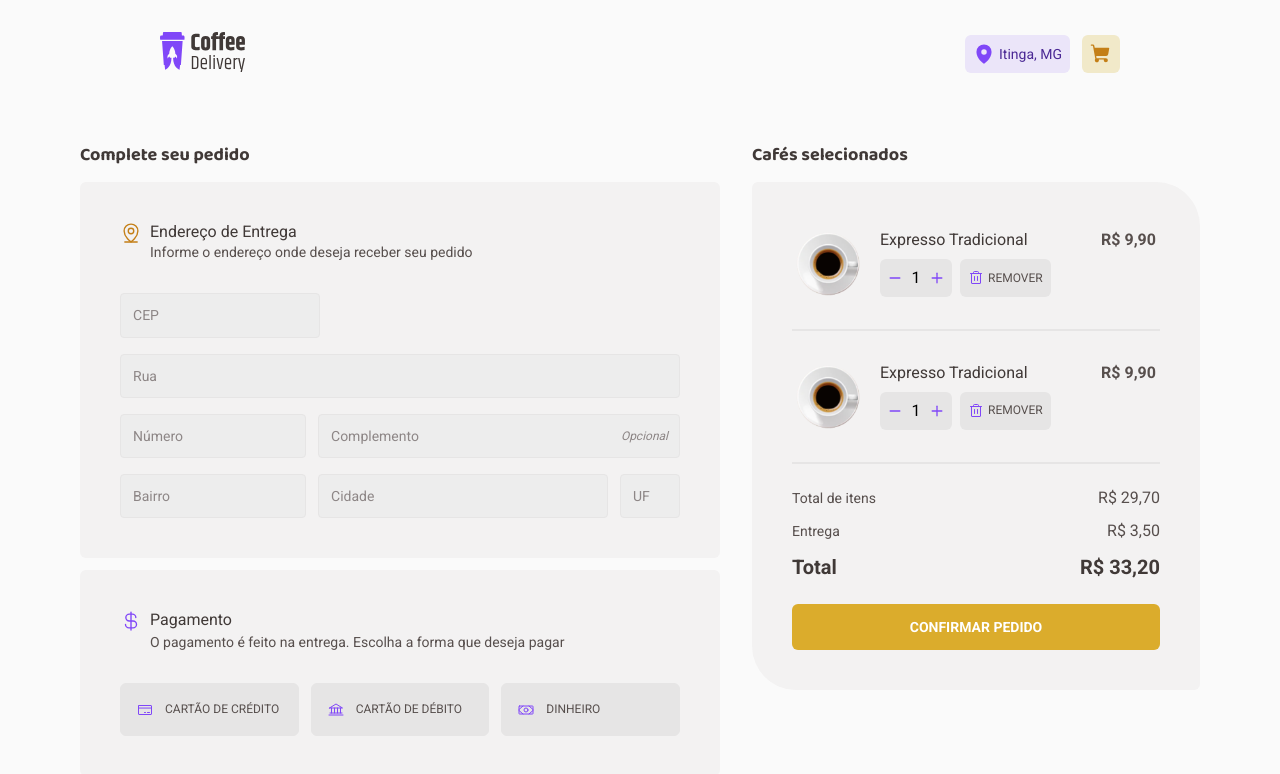
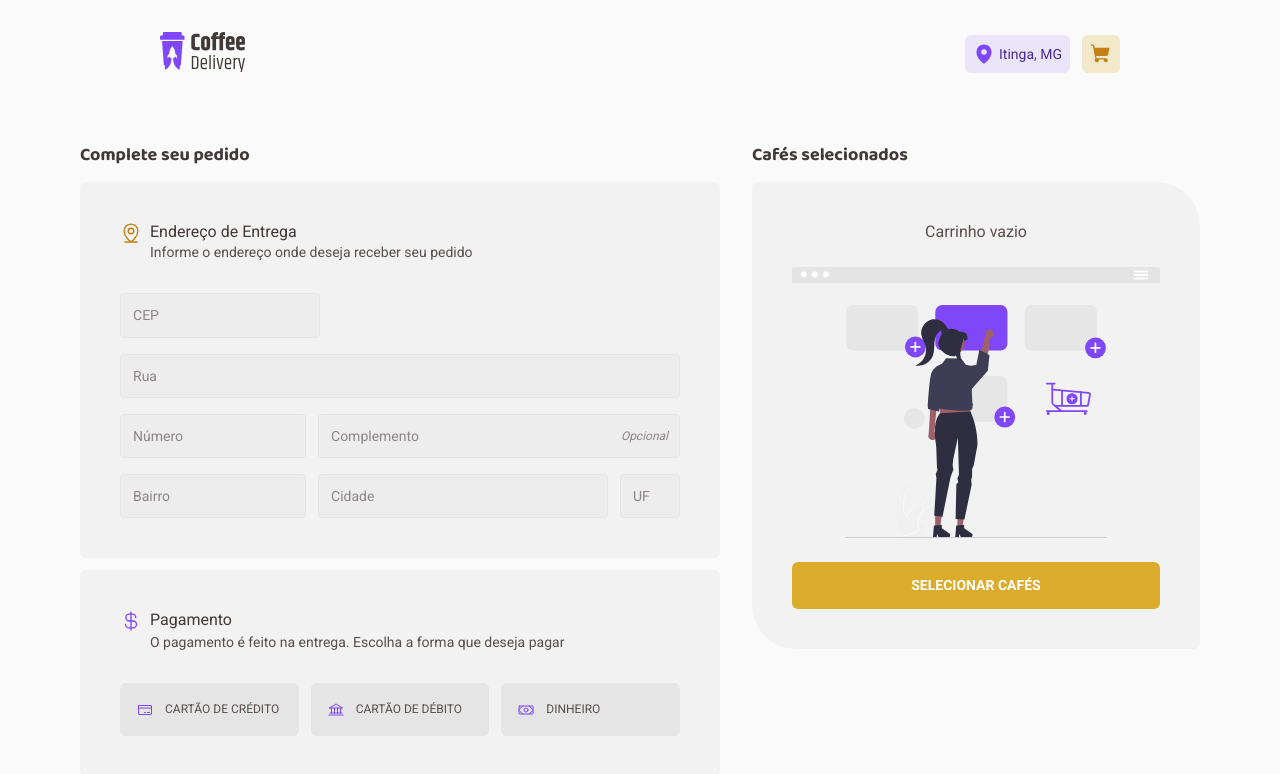
Before and after one commit to josiasroberto/coffee-delivery, a React (Vite) app: page /checkout in a window 1280 px wide. Shown: the top 774 px of the page. Built offline with nearby package versions, Linux system fonts and the light colour scheme.

Commit message:
Finish CartContext

```diff
--- a/src/contexts/CartContext.tsx
+++ b/src/contexts/CartContext.tsx
@@ -1,4 +1,4 @@
-import { ReactNode, createContext, useState } from 'react'
+import { ReactNode, createContext, useState, useEffect } from 'react'
 import { Coffee } from '../pages/Home/components/CoffeeCard'
 import { produce } from 'immer'
 
@@ -9,19 +9,37 @@ export interface CartItem extends Coffee {
 interface CartContextType {
   cartItems: CartItem[]
   cartQuantity: number
+  cartsItemsTotal: number
   addCoffeeToCart: (coffee: CartItem) => void
+  changeCartItemQuantity: (
+    cartItemId: number,
+    type: 'increase' | 'decrease',
+  ) => void
+  removeCartItem: (cartItemId: number) => void
 }
 
 interface CartContextProviderProps {
   children: ReactNode
 }
 
+const COFFEE_ITEMS_STORAGE_KEY = 'coffeeDelivery:cartItems'
+
 export const CartContext = createContext({} as CartContextType)
 
 export function CartContextProvider({ children }: CartContextProviderProps) {
-  const [cartItems, setCartItems] = useState<CartItem[]>([])
+  const [cartItems, setCartItems] = useState<CartItem[]>(() => {
+    const storedCartItems = localStorage.getItem(COFFEE_ITEMS_STORAGE_KEY)
+    if (storedCartItems) {
+      return JSON.parse(storedCartItems)
+    }
+    return []
+  })
 
   const cartQuantity = cartItems.length
+
+  const cartsItemsTotal = cartItems.reduce((total, cartItem) => {
+    return total + cartItem.price * cartItem.quantity
+  }, 0)
 
   function addCoffeeToCart(coffee: CartItem) {
     const coffeeAlreadyExistsInCart = cartItems.findIndex(
@@ -39,10 +57,50 @@ export function CartContextProvider({ children }: CartContextProviderProps) {
     setCartItems(newCart)
   }
 
-  console.log(cartItems)
+  function changeCartItemQuantity(
+    cartItemId: number,
+    type: 'increase' | 'decrease',
+  ) {
+    const newCart = produce(cartItems, (draft) => {
+      const coffeeExistsInCart = cartItems.findIndex(
+        (cartItem) => cartItem.id === cartItemId,
+      )
+      if (coffeeExistsInCart >= 0) {
+        const item = draft[coffeeExistsInCart]
+        draft[coffeeExistsInCart].quantity =
+          type === 'increase' ? item.quantity + 1 : item.quantity - 1
+      }
+    })
+    setCartItems(newCart)
+  }
+
+  function removeCartItem(cartItemId: number) {
+    const newCart = produce(cartItems, (draft) => {
+      const coffeeExistsInCart = cartItems.findIndex(
+        (cartItem) => cartItem.id === cartItemId,
+      )
+      if (coffeeExistsInCart >= 0) {
+        draft.splice(coffeeExistsInCart, 1)
+      }
+    })
+    setCartItems(newCart)
+  }
+
+  useEffect(() => {
+    localStorage.setItem(COFFEE_ITEMS_STORAGE_KEY, JSON.stringify(cartItems))
+  }, [cartItems])
 
   return (
-    <CartContext.Provider value={{ cartItems, cartQuantity, addCoffeeToCart }}>
+    <CartContext.Provider
+      value={{
+        cartItems,
+        cartQuantity,
+        cartsItemsTotal,
+        addCoffeeToCart,
+        changeCartItemQuantity,
+        removeCartItem,
+      }}
+    >
       {children}
     </CartContext.Provider>
   )
--- a/src/pages/Checkout/components/CoffeeCart/index.tsx
+++ b/src/pages/Checkout/components/CoffeeCart/index.tsx
@@ -7,32 +7,64 @@ import {
   CoffeeCartInfo,
 } from './styles'
 
-import expressoCoffeeImage from '../../../../assets/coffees/expresso.png'
+import { CartItem } from '../../../../contexts/CartContext'
+import { formatMoney } from '../../../../utils/formatMoney'
+import { useCart } from '../../../../hooks/useCart'
 
-export function CoffeeCart() {
+interface CoffeeCartCardProps {
+  coffee: CartItem
+}
+
+export function CoffeeCart({ coffee }: CoffeeCartCardProps) {
+  const { changeCartItemQuantity, removeCartItem } = useCart()
+
+  function handleIncrease() {
+    changeCartItemQuantity(coffee.id, 'increase')
+  }
+
+  function handleDecrease() {
+    changeCartItemQuantity(coffee.id, 'decrease')
+  }
+
+  function handleRemove() {
+    removeCartItem(coffee.id)
+  }
+
+  const coffeeTotal = coffee.price * coffee.quantity
+
+  const formattedPrice = formatMoney(coffeeTotal)
+
   return (
     <>
       <CoffeeCartContainer>
         <CoffeeCartInfo>
-          <img src={expressoCoffeeImage} alt="" />
+          <img src={`/coffees/${coffee.photo}`} alt="" />
           <CoffeeCartDetails>
-            <p>Expresso Tradicional</p>
+            <p>{coffee.name}</p>
             <div className="actionsCoffeeCart">
               <Counter>
-                <Minus className="minusIcon" weight="bold" />
+                <Minus
+                  onClick={handleDecrease}
+                  className="minusIcon"
+                  weight="bold"
+                />
 
-                <input type="number" name="" id="" value={1} />
+                <input type="number" name="" id="" value={coffee.quantity} />
 
-                <Plus className="plusIcon" weight="bold" />
+                <Plus
+                  onClick={handleIncrease}
+                  className="plusIcon"
+                  weight="bold"
+                />
               </Counter>
-              <span>
+              <button onClick={handleRemove}>
                 <Trash />
                 <p>Remover</p>
-              </span>
+              </button>
             </div>
           </CoffeeCartDetails>
         </CoffeeCartInfo>
-        <p className="coffeeCartPrice">R$ 9,90</p>
+        <p className="coffeeCartPrice">R$ {formattedPrice}</p>
       </CoffeeCartContainer>
       <Divider />
     </>
--- a/src/pages/Checkout/components/CoffeeCart/styles.ts
+++ b/src/pages/Checkout/components/CoffeeCart/styles.ts
@@ -42,7 +42,7 @@ export const CoffeeCartDetails = styled.div`
     align-items: center;
     gap: 0.5rem;
 
-    span {
+    button {
       display: flex;
       height: 2.375rem;
       padding: 0 0.5rem;
@@ -52,7 +52,7 @@ export const CoffeeCartDetails = styled.div`
       cursor: pointer;
 
       transition: all 0.2s;
-
+      border: none;
       border-radius: 6px;
       background: ${(props) => props.theme['base-button']};
 
--- a/src/pages/Checkout/index.tsx
+++ b/src/pages/Checkout/index.tsx
@@ -12,9 +12,21 @@ import { Address } from './components/Address'
 import { Payment } from './components/Payment'
 import { CoffeeCart } from './components/CoffeeCart'
 import emptyCartImg from '../../assets/empty-cart.svg'
+import { useCart } from '../../hooks/useCart'
+import { NavLink } from 'react-router-dom'
+import { formatMoney } from '../../utils/formatMoney'
+
+const shipping = 3.5
 
 export function Checkout() {
-  const isCartEmpty = true
+  const { cartItems, cartQuantity, cartsItemsTotal } = useCart()
+
+  const cartTotal = shipping + cartsItemsTotal
+
+  const formattedItemsTotal = formatMoney(cartsItemsTotal)
+  const formattedCartTotal = formatMoney(cartTotal)
+  const formattedShipping = formatMoney(shipping)
+
   return (
     <CheckoutContainer className="checkoutContainer">
       <LeftContainer>
@@ -28,33 +40,37 @@ export function Checkout() {
         <h1>Cafés selecionados</h1>
 
         <CartContainer>
-          {!isCartEmpty ? (
-            <EmptyCart>
-              <p>Carrinho vazio</p>
-              <img src={emptyCartImg} alt="" />
-              <CartButton>Selecionar Cafés</CartButton>
-            </EmptyCart>
-          ) : (
+          {cartQuantity ? (
             <>
-              <CoffeeCart />
-              <CoffeeCart />
+              {cartItems.map((item) => (
+                <CoffeeCart key={item.id} coffee={item} />
+              ))}
+
               <PriceContainer>
                 <div>
                   <p>Total de itens</p>
-                  <span>R$ 29,70</span>
+                  <span>R$ {formattedItemsTotal}</span>
                 </div>
                 <div>
                   <p>Entrega</p>
-                  <span>R$ 3,50</span>
+                  <span>R$ {formattedShipping}</span>
                 </div>
                 <div className="totalWrapper">
                   <p>Total</p>
-                  <span>R$ 33,20</span>
+                  <span>R$ {formattedCartTotal}</span>
                 </div>
               </PriceContainer>
 
               <CartButton>CONFIRMAR PEDIDO</CartButton>
             </>
+          ) : (
+            <EmptyCart>
+              <p>Carrinho vazio</p>
+              <img src={emptyCartImg} alt="" />
+              <NavLink to="/" title="Home">
+                <CartButton>Selecionar Cafés</CartButton>
+              </NavLink>
+            </EmptyCart>
           )}
         </CartContainer>
       </RightContainer>
--- a/src/pages/Checkout/styles.ts
+++ b/src/pages/Checkout/styles.ts
@@ -79,12 +79,8 @@ export const PriceContainer = styled.div`
 `
 
 export const CartButton = styled.button`
-  display: flex;
   padding: 0.75rem 0.5rem;
-  align-items: center;
-  justify-content: center;
-  align-self: stretch;
-
+  width: 100%;
   border: none;
   border-radius: 6px;
   background: ${(props) => props.theme.yellow};
@@ -112,4 +108,11 @@ export const EmptyCart = styled.div`
   img {
     width: 100%;
   }
+
+  a {
+    display: flex;
+    align-items: center;
+    justify-content: center;
+    align-self: stretch;
+  }
 `
```
